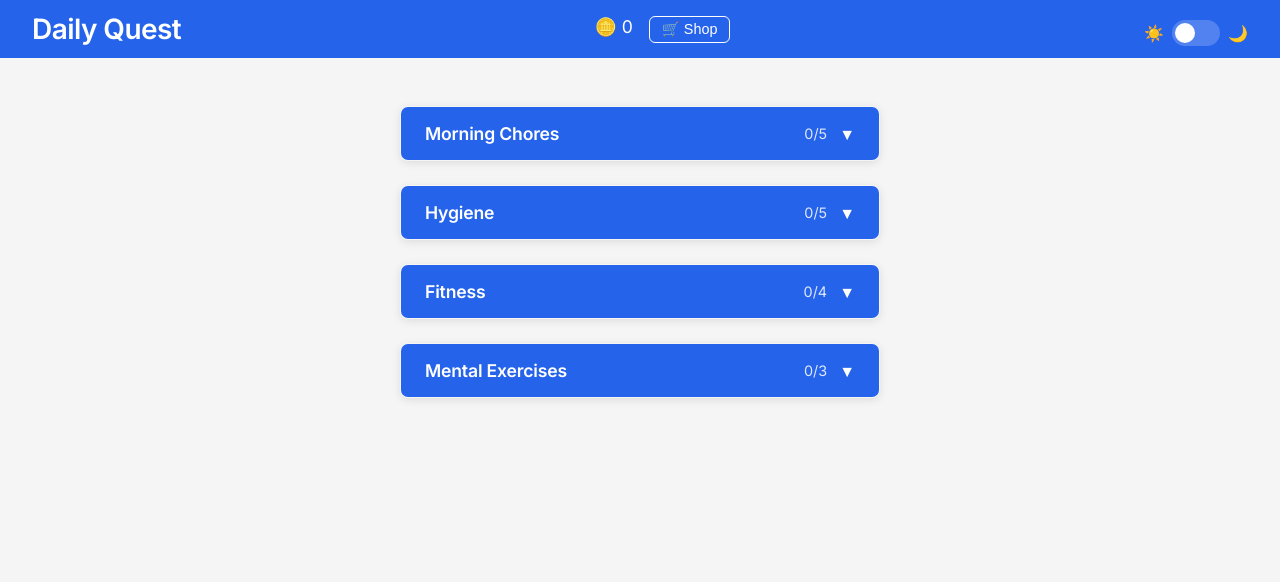
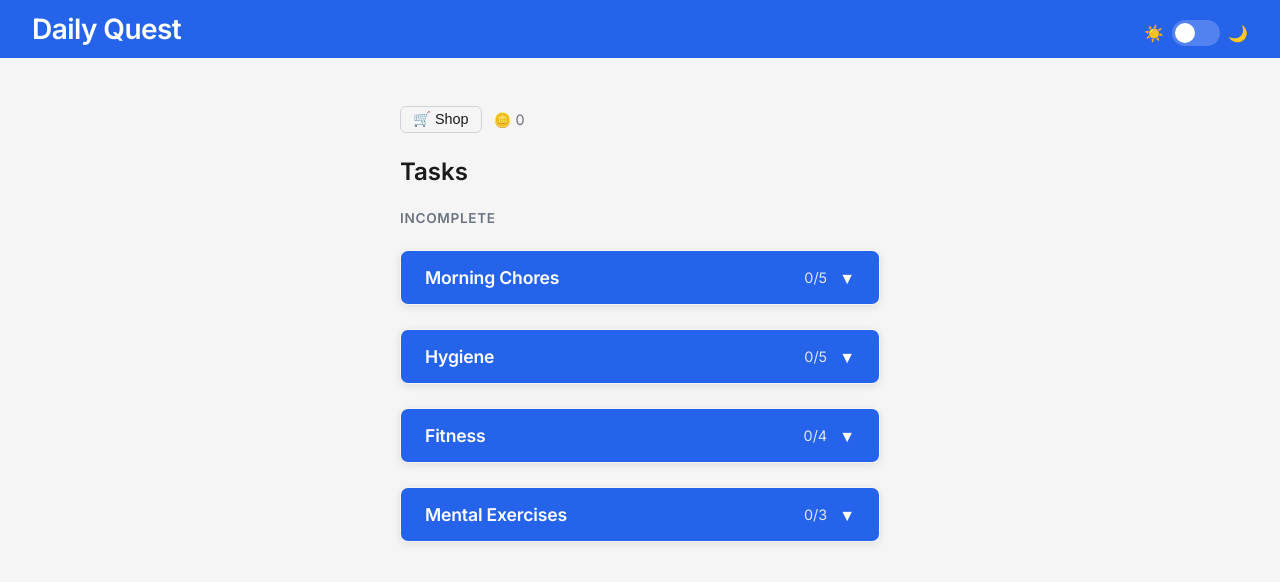
Before and after one commit to ZachCHale/daily-quest, a React (Vite) app: page / in a window 1280 px wide. Shown: the top 582 px of the page. Built offline with nearby package versions, Linux system fonts and the light colour scheme.

Commit message:
Moved Navigation and Currency Display. Compacted Todays Rewards. Labeled Home Sections.

```diff
--- a/src/App.jsx
+++ b/src/App.jsx
@@ -72,7 +72,7 @@ function App() {
   };
 
   useEffect(() => {
-    sortedCategories.forEach((category) => {
+    CATEGORIES.forEach((category) => {
       const tasks = getTasksForCategory(category);
       const wasComplete = tasks.every((task) =>
         prevCheckedIds.current.has(task.id),
@@ -117,16 +117,17 @@ function App() {
     awardTaskRewards(task);
   };
 
-  const sortedCategories = CATEGORIES.slice().sort((a, b) => {
-    const tasks_a = getTasksForCategory(a);
-    const tasks_b = getTasksForCategory(b);
-    const aComplete = tasks_a.every((task) => checkedIds.has(task.id));
-    const bComplete = tasks_b.every((task) => checkedIds.has(task.id));
-    if (aComplete === bComplete) return 0;
-    return aComplete ? 1 : -1;
-  });
+const incompleteCategories = CATEGORIES.filter(category => {
+  const tasks = getTasksForCategory(category)
+  return !tasks.every(task => checkedIds.has(task.id))
+})
 
-  const totalEarnedRewards = sortedCategories.reduce((acc, category) => {
+const completeCategories = CATEGORIES.filter(category => {
+  const tasks = getTasksForCategory(category)
+  return tasks.every(task => checkedIds.has(task.id))
+})
+
+  const totalEarnedRewards = CATEGORIES.reduce((acc, category) => {
     const tasks = getTasksForCategory(category);
     const isComplete = tasks.every((task) => checkedIds.has(task.id));
     const multiplier = isComplete ? 2 : 1;
@@ -177,10 +178,28 @@ function App() {
         inventory={inventory}
         theme={theme}
         onToggleTheme={toggleTheme}
-        currentPage={currentPage}
-        onNavigate={setCurrentPage}
       />
       <div className='app'>
+        <div className='navBar'>
+  <div className='navLeft'>
+    <button
+      className='shopButton'
+      onClick={() => setCurrentPage(currentPage === 'shop' ? 'home' : 'shop')}
+    >
+      {currentPage === 'shop' ? '🏠 Home' : '🛒 Shop'}
+    </button>
+    {currentPage === 'home' && (
+      <span className='coinDisplay'>
+        🪙 {inventory?.coin || 0}
+      </span>
+    )}
+  </div>
+  <div className='navRight'>
+    {currentPage === 'home' && (
+      <RewardsSummary totalEarnedRewards={totalEarnedRewards} />
+    )}
+  </div>
+</div>
         {currentPage === 'shop' ? (
           <Shop
             inventory={inventory}
@@ -191,9 +210,12 @@ function App() {
           />
         ) : (
           <>
-            <RewardsSummary totalEarnedRewards={totalEarnedRewards} />
+            <h2 className='pageTitle'>Tasks</h2>
+{incompleteCategories.length > 0 && (
+  <>
+    <h3 className='sectionTitle'>Incomplete</h3>
     <AnimatePresence>
-              {sortedCategories.map((category) => (
+      {incompleteCategories.map((category) => (
         <motion.div
           key={category.id}
           layout
@@ -213,6 +235,32 @@ function App() {
     </AnimatePresence>
   </>
 )}
+{completeCategories.length > 0 && (
+  <>
+    <h3 className='sectionTitle'>Complete</h3>
+    <AnimatePresence>
+      {completeCategories.map((category) => (
+        <motion.div
+          key={category.id}
+          layout
+          transition={{ duration: 0.3 }}
+          className='categoryWrapper'
+        >
+          <CategoryCard
+            key={category.id}
+            category={category}
+            expanded={expandedIds.has(category.id)}
+            checkedIds={checkedIds}
+            onToggle={toggle}
+            onToggleExpanded={toggleExpanded}
+          />
+        </motion.div>
+      ))}
+    </AnimatePresence>
+  </>
+)}
+          </>
+        )}
       </div>
     </>
   );
--- a/src/App.scss
+++ b/src/App.scss
@@ -89,3 +89,63 @@ ul {
   width: 100%;
   max-width: 480px;
 }
+
+.navBar {
+  width: 100%;
+  max-width: 480px;
+  display: flex;
+  justify-content: space-between;
+  align-items: center;
+  gap: 0.75rem;
+}
+
+.navLeft {
+  display: flex;
+  align-items: center;
+  gap: 0.75rem;
+}
+
+.navRight {
+  display: flex;
+  align-items: center;
+  gap: 0.75rem;
+  flex-shrink: 0;
+}
+
+.coinDisplay {
+  font-size: 0.9rem;
+  color: var(--color-text-muted);
+}
+
+.shopButton {
+  background: none;
+  border: 1px solid var(--color-border-muted);
+  color: var(--color-text);
+  border-radius: 6px;
+  padding: 0.25rem 0.75rem;
+  cursor: pointer;
+  font-size: 0.9rem;
+  transition: background-color var(--transition-fast);
+
+  &:hover {
+    background-color: var(--color-surface-muted);
+  }
+}
+
+.pageTitle {
+  width: 100%;
+  max-width: 480px;
+  font-size: 1.5rem;
+  font-weight: 600;
+  color: var(--color-text);
+}
+
+.sectionTitle {
+  width: 100%;
+  max-width: 480px;
+  font-size: 0.85rem;
+  font-weight: 600;
+  text-transform: uppercase;
+  letter-spacing: 0.05em;
+  color: var(--color-text-muted);
+}
--- a/src/components/Header/Header.jsx
+++ b/src/components/Header/Header.jsx
@@ -5,19 +5,6 @@ function Header({ inventory, theme, onToggleTheme, currentPage, onNavigate }) {
   return (
     <header className={styles.header}>
       <h1>Daily Quest</h1>
-      <div className={styles.inventory}>
-        {Object.entries(CURRENCIES).map(([key, currency]) => (
-          <span key={key} className={styles.inventoryItem}>
-            {currency.emoji} {inventory?.[key] || 0}
-          </span>
-        ))}
-        <button
-  className={styles.navButton}
-  onClick={() => onNavigate(currentPage === 'shop' ? 'home' : 'shop')}
->
-  {currentPage === 'shop' ? '🏠 Home' : '🛒 Shop'}
-</button>
-      </div>
       <div className={styles.toggleWrapper}>
         <span>☀️</span>
         <button
--- a/src/components/RewardsSummary/RewardsSummary.module.scss
+++ b/src/components/RewardsSummary/RewardsSummary.module.scss
@@ -1,28 +1,28 @@
 .summary {
-  width: 100%;
-  max-width: 480px;
   background-color: var(--color-surface);
   border-radius: 8px;
-  box-shadow: 0 2px 8px rgba(0, 0, 0, 0.1);
-  padding: 1rem 1.5rem;
+  box-shadow: 0 2px 8px var(--color-shadow);
+  border: 1px solid var(--color-card-border);
+  padding: 0.4rem 0.75rem;
+  display: inline-flex;
+  align-items: center;
+  gap: 0.5rem;
 }
 
 .title {
-  font-size: 0.9rem;
+  font-size: 0.75rem;
   font-weight: 600;
   color: var(--color-text-muted);
   text-transform: uppercase;
   letter-spacing: 0.05em;
-  margin-bottom: 0.5rem;
 }
 
 .rewards {
   display: flex;
-  gap: 1rem;
-  flex-wrap: wrap;
+  gap: 0.5rem;
 }
 
 .rewardItem {
-  font-size: 1rem;
+  font-size: 0.85rem;
   color: var(--color-text);
 }
```
Lines whose indentation alone changed are shown as unchanged.
